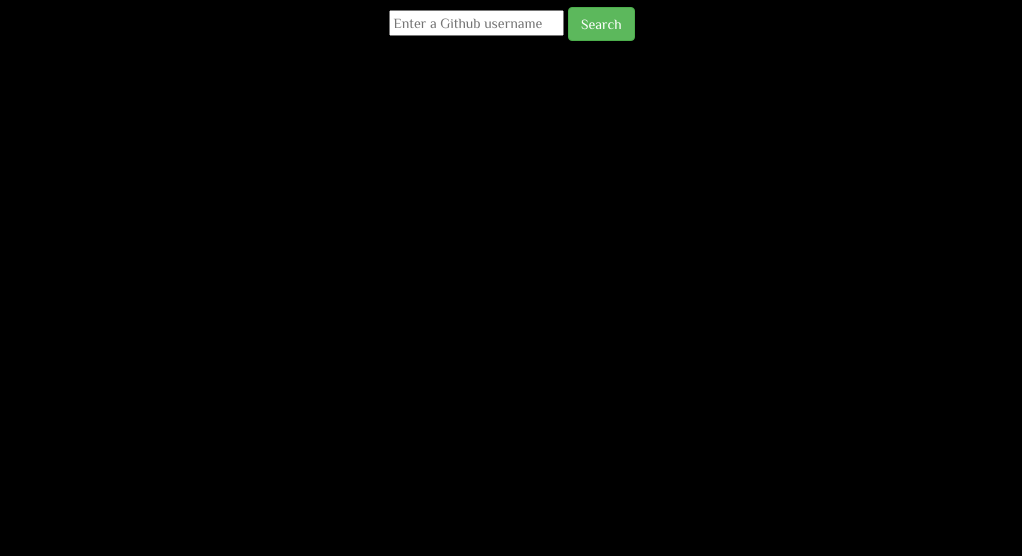
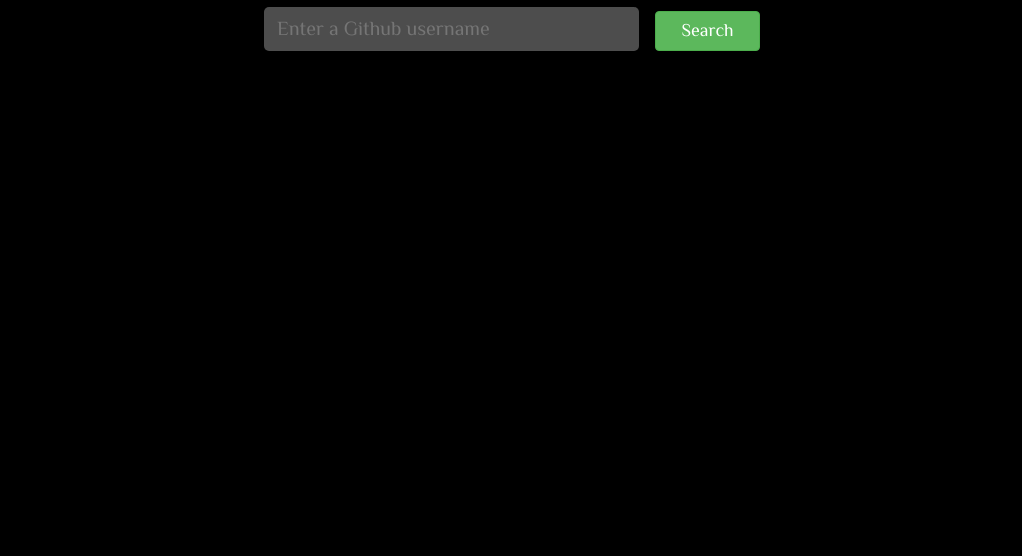
Before and after one commit to GituMbugua/git-search, a website with bundled scripts: page index.html in a window 1280 px wide. Shown: the part 244-800 px from the top of the page, without its empty margins (128-1150 px from the left). Built offline with nearby package versions, Linux system fonts and the light colour scheme; files whose address does not match are found by name; a web font is replaced by a local one.

Commit message:
change styling for input area

```diff
--- a/css/styles.css
+++ b/css/styles.css
@@ -31,6 +31,28 @@
   margin-top: 10%;
 }
 
+#userInput {
+  background: rgba(128, 128, 128, 0.6);
+  font-size: 20px;
+  border: none;
+  border-radius: 5px;
+  text-align: left;
+  width: 30%;
+  padding-left: 1%;
+  padding-top: 0.5%;
+  padding-bottom: 0.7%;
+  margin-right: 1%;
+}
+
+#search {
+  font-size: 18px;
+  margin-top: 0%;
+  padding-top: 0.5%;
+  padding-bottom: 0.5%;
+  padding-left: 2%;
+  padding-right: 2%;
+}
+
 h1 {
   font-size: 300%;
 }
```
